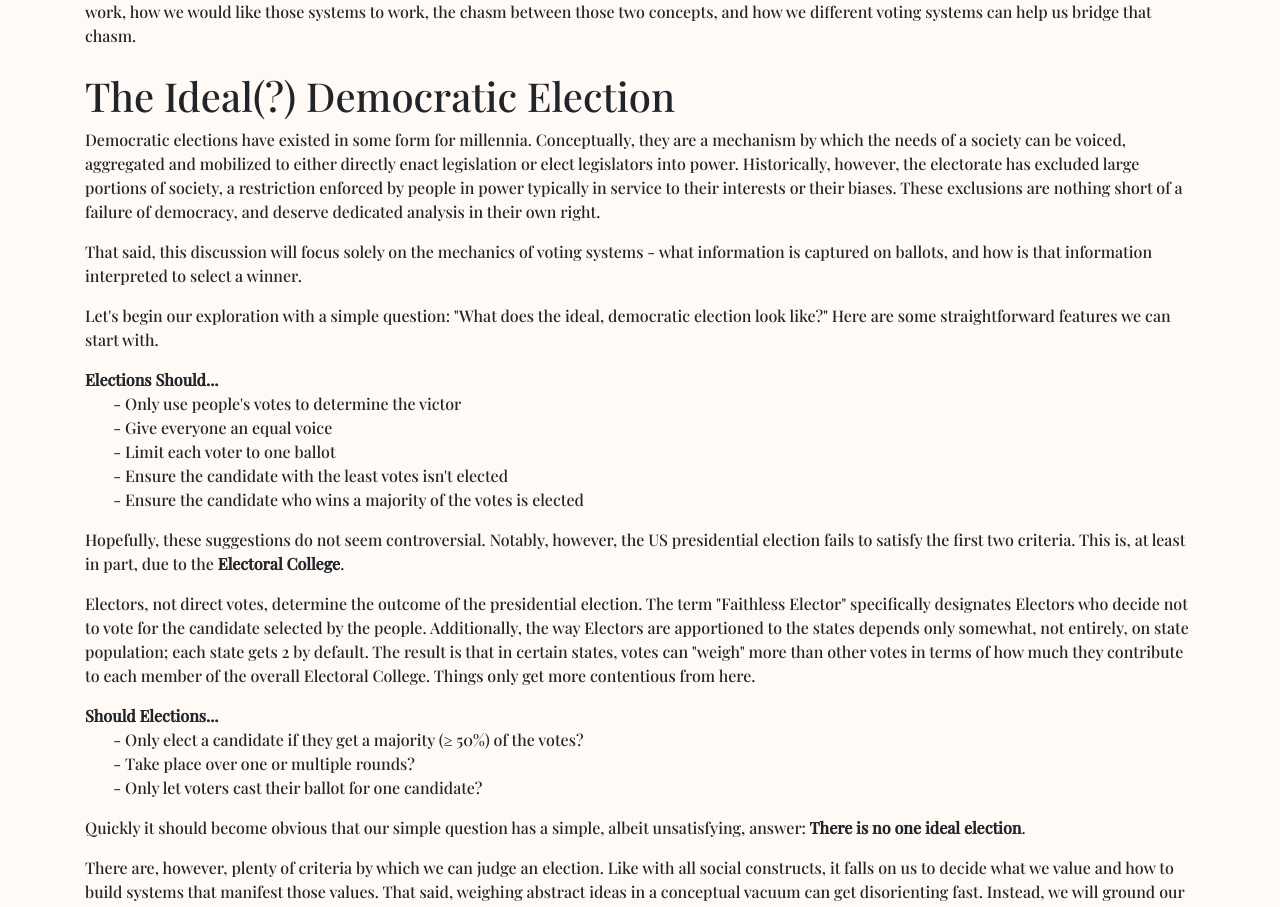
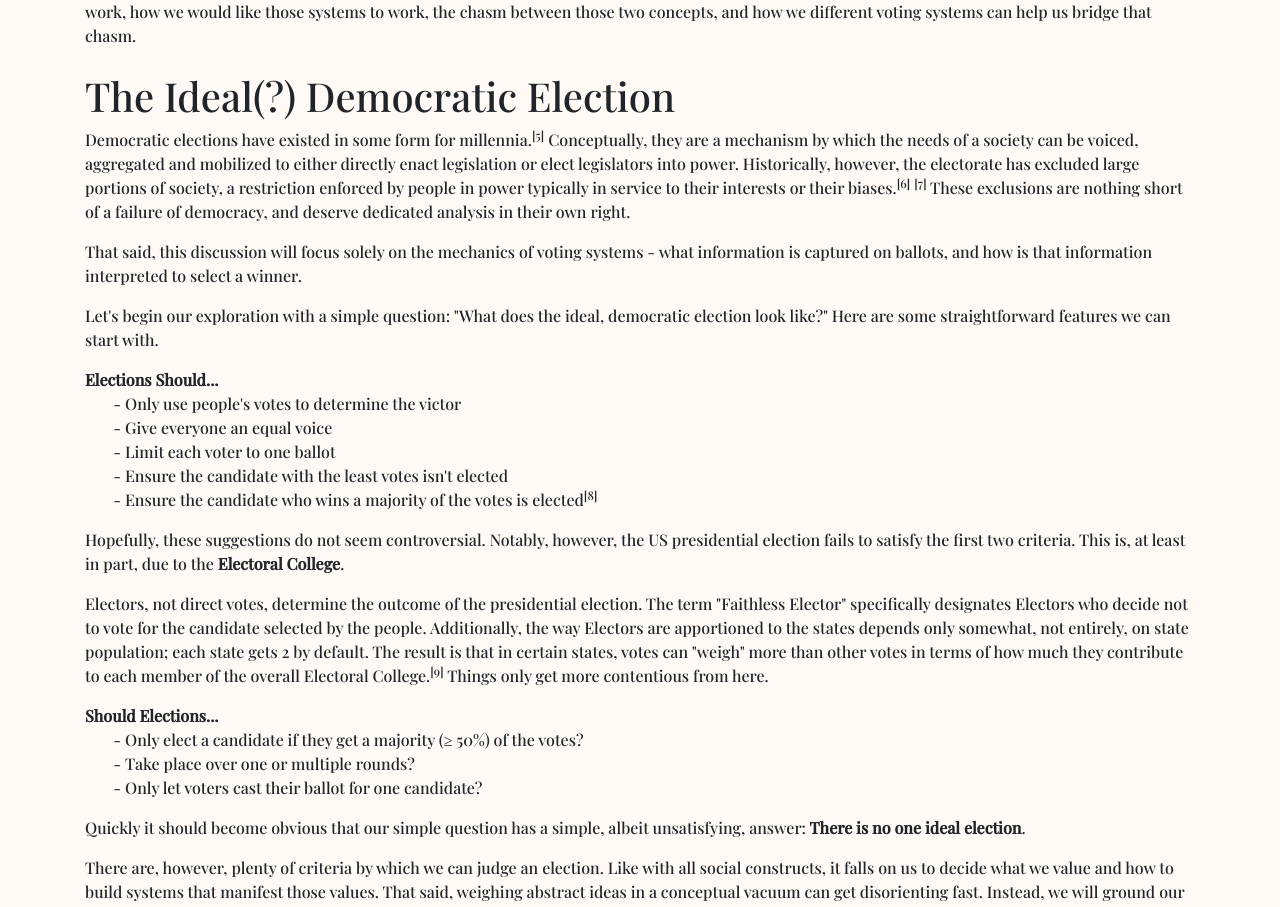
Before and after one commit to Dtphelan1/elections, a React (Create React App) app: page / in a window 1280 px wide. Shown: the part 1120-2027 px from the top of the page. Built offline with nearby package versions, Linux system fonts and the light colour scheme.

Commit message:
More footnotes

```diff
--- a/src/FootnoteGenerator.js
+++ b/src/FootnoteGenerator.js
@@ -42,17 +42,17 @@ const FootnoteGenerator = React.forwardRef((props, ref) => {
 const Footnote = React.forwardRef((props, ref) => {
     const { footnoteNum, footnoteLink, footnoteDesc } = props;
     return (
-        <div ref={ref} className="shadow footnote-container">
+        <div ref={ref} className="shadow-lg footnote-container">
             <div className="container d-flex justify-content-between align-items-start">
                 <div className="footnote-text">
                     {formatContent(footnoteNum, footnoteDesc)}
                     {footnoteLink && (
                         <div className="d-block">
-                            Link: <a href={footnoteLink} target="_blank" rel="noopener noreferrer">{footnoteLink}</a>
+                            <a href={footnoteLink} target="_blank" rel="noopener noreferrer">{footnoteLink}</a>
                         </div>
                     )}
                 </div>
-                <button type="button" className="close" onClick={() => closeFootnote(ref)} aria-label="Close">
+                <button type="button" className="close ml-2" onClick={() => closeFootnote(ref)} aria-label="Close">
                     <span aria-hidden="true">&times;</span>
                 </button>
             </div>
--- a/src/IdealElectionScreen.js
+++ b/src/IdealElectionScreen.js
@@ -1,5 +1,6 @@
 import React from 'react';
 import PageSection from './PageSection'
+import {FootnoteGenerator} from './FootnoteGenerator'
 
 const IdealElectionScreen = React.forwardRef((props, ref) => {
     return (
@@ -8,8 +9,23 @@ const IdealElectionScreen = React.forwardRef((props, ref) => {
 
             <p>
                 Democratic elections have existed in some form for millennia.
+                    <FootnoteGenerator
+                        desc="While Democracy technically dates back to Ancient Greece & Rome, when discussing the system we are often referring specifically to Representative Democracy, wherein elections decide the representatives that handle the actual running of the State. This system is much more modern, dating back to the 17th century."
+                        link="https://www.britannica.com/topic/election-political-science"
+                        ref={ref} setFootnote={props.setFootnote}
+                    />
                 Conceptually, they are a mechanism by which the needs of a society can be voiced, aggregated and mobilized to either directly enact legislation or elect legislators into power.
                 Historically, however, the electorate has excluded large portions of society, a restriction enforced by people in power typically in service to their interests or their biases.
+                    <FootnoteGenerator
+                        desc="The 19th Amendment for Women's suffrage remained in limbo for a full 40 years before being finally being passed by both the House of Representatives and the Senate. This passage wasn't Society's Inevitable Convergence Towards The Good; it was due to the tireless efforts of strong willed women, several of whom were imprisoned, neglected and tortured. People smarter than me have written far more informatively on the history here."
+                        link="https://www.bookbrowse.com/reviews/index.cfm/book_number/3720/the-womans-hour"
+                        ref={ref} setFootnote={props.setFootnote}
+                    />
+                    <FootnoteGenerator
+                        desc="While people of color's right to vote is often discussed in the context of the 20th century, that right had already been amended into the constitution during the late 1800's reconstruction. The 1965's Voting Rights Act of 1965 (and the Civil Rights Act of 1964) fought back against the practice of 'disenfranchisement by any other name' - poll taxes, segregation, literacy tests, voter intimidation, and the like. The success of the Act, as I understand, was in providing a firm legal basis for charging those guilty of disenfranchising others. Again, I'm no expert here and will point to others who have covered this subject more holistically."
+                        link="https://dp.la/primary-source-sets/voting-rights-act-of-1965/additional-resources"
+                        ref={ref} setFootnote={props.setFootnote}
+                    />
                 These exclusions are nothing short of a failure of democracy, and deserve dedicated analysis in their own right.
             </p>
 
@@ -31,7 +47,13 @@ const IdealElectionScreen = React.forwardRef((props, ref) => {
                 <li>Give everyone an equal voice</li>
                 <li>Limit each voter to one ballot</li>
                 <li>Ensure the candidate with the least votes isn't elected</li>
-                <li>Ensure the candidate who wins a majority of the votes is elected</li>
+                <li>Ensure the candidate who wins a majority of the votes is elected
+                    <FootnoteGenerator
+                        desc="Just a subtle point: Elections that only elect people with ≥ 50% of the vote fall under the category of Majoritarianism. Pluralism, the practice of electing whoever gets the largest proportion of votes, will pick a majority candidate if there is one; but it will also settle for whoever got the most votes, setting a lower bar than Majoritarian systems."
+                        ref={ref} setFootnote={props.setFootnote}
+                    />
+                </li>
+
             </ul>
 
             <p>
@@ -46,6 +68,11 @@ const IdealElectionScreen = React.forwardRef((props, ref) => {
                 Additionally, the way Electors are apportioned to the states depends only somewhat, not entirely, on state population;
                 each state gets 2 by default.
                 The result is that in certain states, votes can "weigh" more than other votes in terms of how much they contribute to each member of the overall Electoral College.
+                    <FootnoteGenerator
+                        desc="Dale R. Durran does a fantastic job crafting an interactive exploration of 'vote weight'. Bastardizing his work here would only be an insult, so peruse the original work instead."
+                        link="Regarding Vote Weight: https://theconversation.com/whose-votes-count-the-least-in-the-electoral-college-74280"
+                        ref={ref} setFootnote={props.setFootnote}
+                    />
                 Things only get more contentious from here.
             </p>
 
```
Also changed, not shown: 1 other file (tests, documents, lock files or other folders).
